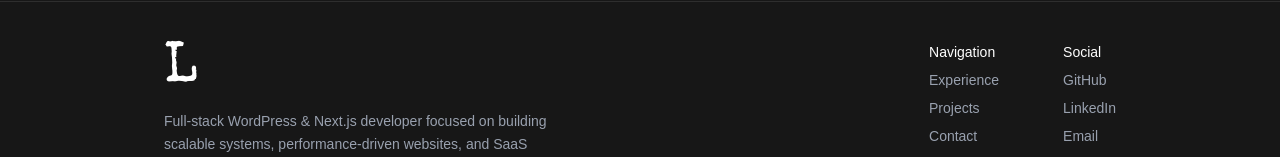
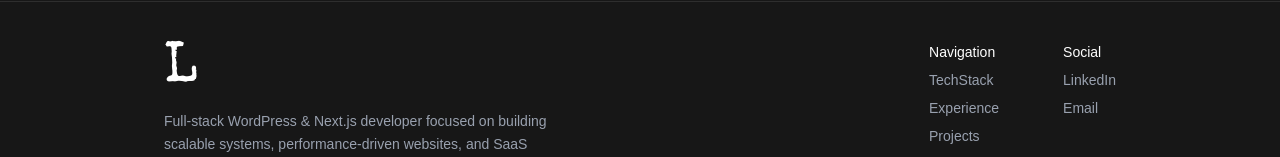
Before and after one commit to lamdev1902/my-portfolio, a Next.js app: page / in a window 1280 px wide. Shown: the part 3740-3897 px from the top of the page. Built offline with nearby package versions, Linux system fonts and the light colour scheme.

Commit message:
fix footer

```diff
--- a/components/home/Contact.tsx
+++ b/components/home/Contact.tsx
@@ -53,7 +53,7 @@ export default function ContactSection() {
   };
 
   return (
-    <section className="w-full relative">
+    <section className="w-full relative" id="contact">
 
       {/* TITLE */}
       <div className="mb-10 text-center">
--- a/components/home/Experience.tsx
+++ b/components/home/Experience.tsx
@@ -32,7 +32,7 @@ export default function ExperienceSection() {
         : chunkArray(experienceData, 4);
 
   return (
-    <section className="w-full">
+    <section className="w-full" id="experience">
       <h2 className="mb-6 text-2xl font-bold text-white">
         Work Experience
       </h2>
--- a/components/home/Project.tsx
+++ b/components/home/Project.tsx
@@ -26,7 +26,7 @@ const projects = [
 
 export default function ProjectSection() {
   return (
-    <section className="w-full py-16 sm:py-20 lg:py-24">
+    <section className="w-full py-16 sm:py-20 lg:py-24" id="projects">
       {/* HEADER */}
       <div className="mb-12 text-center sm:mb-16">
         <p
--- a/components/home/TechStack.tsx
+++ b/components/home/TechStack.tsx
@@ -4,7 +4,7 @@ import { technologies } from "@/components/features/technologies/data/technology
 
 export default function TechStack() {
   return (
-    <section className="py-16 sm:py-20 lg:py-28">
+    <section id="tech" className="py-16 sm:py-20 lg:py-28">
       <div className="mx-auto max-w-7xl px-4 sm:px-6">
         {/* HEADER */}
         <div className="mb-12 text-center sm:mb-16">
--- a/components/layouts/Footer.tsx
+++ b/components/layouts/Footer.tsx
@@ -25,6 +25,9 @@ export function Footer() {
               <span className="text-white text-sm font-medium">
                 Navigation
               </span>
+              <a href="#tech" className="text-gray-400 text-sm hover:text-white transition">
+                TechStack
+              </a>
               <a href="#experience" className="text-gray-400 text-sm hover:text-white transition">
                 Experience
               </a>
@@ -40,9 +43,6 @@ export function Footer() {
               <span className="text-white text-sm font-medium">
                 Social
               </span>
-              <a href="https://github.com" target="_blank" className="text-gray-400 text-sm hover:text-white transition">
-                GitHub
-              </a>
               <a href="https://www.linkedin.com/in/lam-nguyen-2822ab248/" target="_blank" className="text-gray-400 text-sm hover:text-white transition">
                 LinkedIn
               </a>
```
